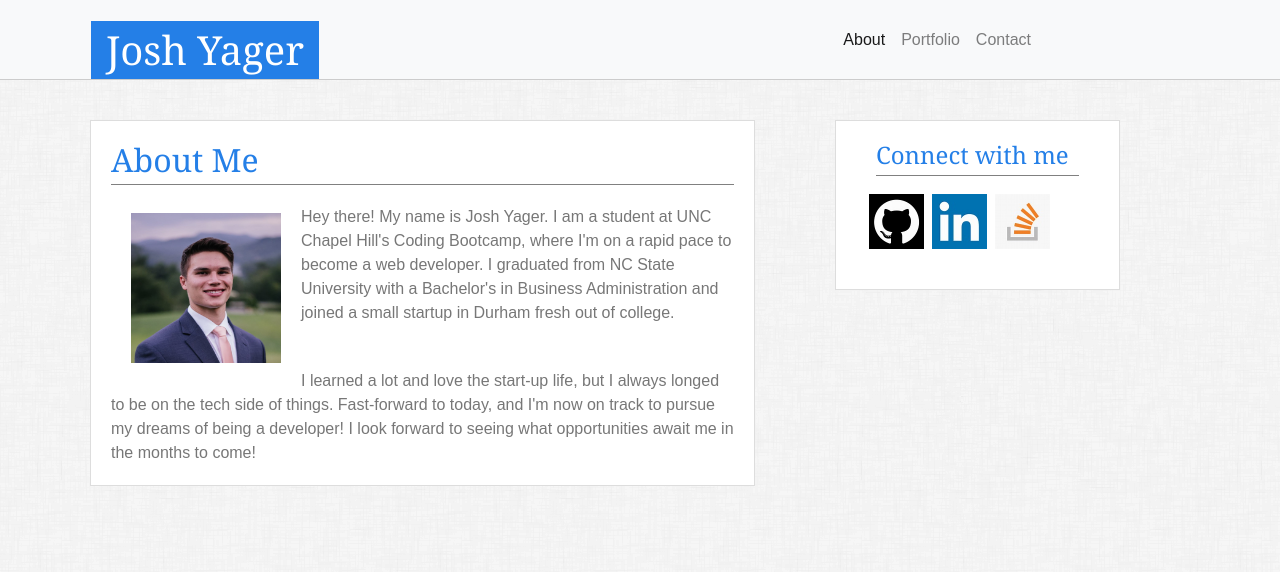
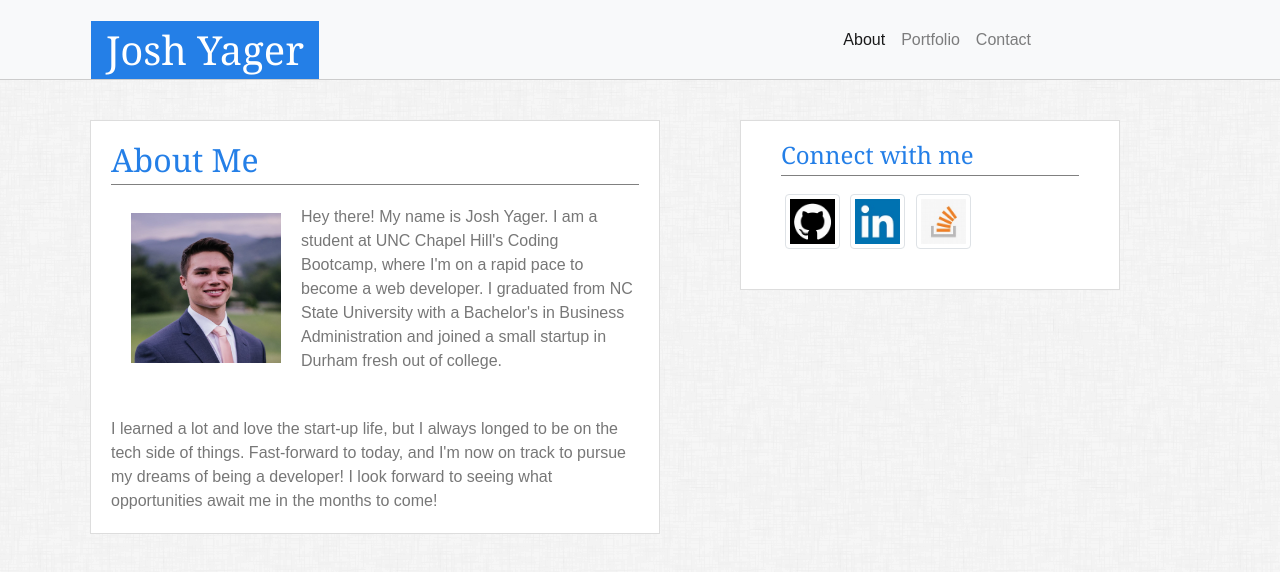
Before and after one commit to jmyager/Bootstrap-Portfolio, a plain HTML site: page index.html in a window 1280 px wide. Drawn offline with nearby package versions, Linux system fonts and the light colour scheme.

Commit message:
final update

```diff
--- a/assets/css/style.css
+++ b/assets/css/style.css
@@ -61,20 +61,14 @@ img {
 }
 
 .maincontent {
-    /* position: absolute; */
-    /* left: 100px; */
-    /* width: 650px; */
     height: auto;
     padding: 20px;
     margin: 40px 20px;
     border: 1px solid #dddddd;
-    /* z-index: 1; */
     background-color: #ffffff;
-    /* box-sizing: border-box; */
 }
 
 .profilePhoto {
-    /* display: inline-block; */
     float: left;
     height: 150px;
     width: 150px;
@@ -95,7 +89,8 @@ img {
 .socialIcon {
     height: 55px;
     width: 55px;
-    margin-left: 8px;
+    margin-left: 4px;
+    margin-right: 2px;
     margin-top: 10px;
     display: inline-block;
 }
@@ -108,16 +103,11 @@ img {
 /* Portfolio Page */
 
 .portfolioContent {
-    /* position: absolute; */
-    /* left: 100px; */
-    /* width: 650px; */
     height: autopx;
     padding: 20px;
     margin: 40px 20px;
     border: 1px solid #dddddd;
-    /* z-index: 1; */
     background-color: #ffffff;
-    /* box-sizing: border-box; */
 }
 
 .portfolio_thumb {
--- a/index.html
+++ b/index.html
@@ -49,7 +49,7 @@
             <div class="row">
 
 
-                <div class="maincontent col-md-7 col-sm-12 col-xs-12">
+                <div class="maincontent col-lg-6 col-md-12 col-sm-12 col-xs-12">
                     <h2 class="contentH1">About Me</h2>
                     <img class="profilePhoto" src="./assets/images/profile.jpg" alt="Profile photo of Josh Yager">
                     <p>Hey there! My name is Josh Yager. I am a student at UNC Chapel Hill's Coding Bootcamp, where I'm on a rapid pace to become a web developer. I graduated from NC State University with a Bachelor's in Business Administration and joined a small startup in Durham fresh out of college.</p>
@@ -57,14 +57,11 @@
                     <p>I learned a lot and love the start-up life, but I always longed to be on the tech side of things. Fast-forward to today, and I'm now on track to pursue my dreams of being a developer! I look forward to seeing what opportunities await me in the months to come!</p>
                 </div>
 
-                <div class="sidebar col-md-3 col-sm-12 col-xs-12">
+                <div class="sidebar col-lg-4 col-md-12 col-sm-12 col-xs-12">
                     <h4 class="contentH1">Connect with me</h4>
-                    <div class="row">
-                        <a href="https://github.com/jmyager"><img class="socialIcon" src="./assets/images/github_logo.jpg" alt="github icon"></a>
-                        <a href="https://www.linkedin.com/in/jmyager/"><img class="socialIcon" src="./assets/images/linkedin_logo.jpg" alt="linkedin icon"></a>
-                        <a href="https://stackoverflow.com/users/9263289/josh-yager?tab=profile"><img class="socialIcon" src="./assets/images/stack_overflow_logo.jpg" alt="stack overflow icon"></a>
-                    </div>
-
+                    <a href="https://github.com/jmyager"><img class="socialIcon img-thumbnail" src="./assets/images/github_logo.jpg" alt="github icon"></a>
+                    <a href="https://www.linkedin.com/in/jmyager/"><img class="socialIcon img-thumbnail" src="./assets/images/linkedin_logo.jpg" alt="linkedin icon"></a>
+                    <a href="https://stackoverflow.com/users/9263289/josh-yager?tab=profile"><img class="socialIcon img-thumbnail" src="./assets/images/stack_overflow_logo.jpg" alt="stack overflow icon"></a>
                 </div>
 
 
```
Also changed, not shown: Contact.html (+3 -3 lines).
